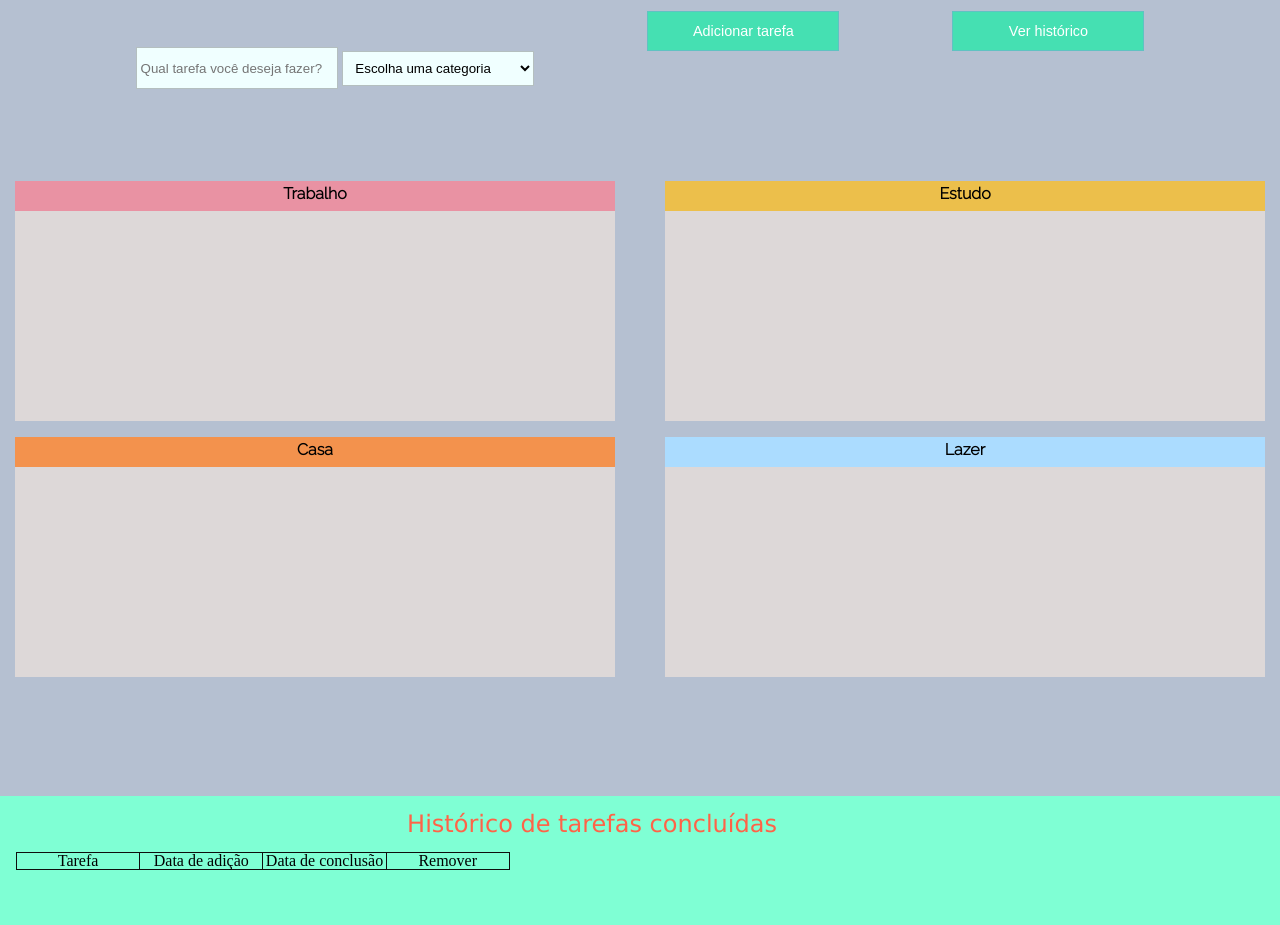
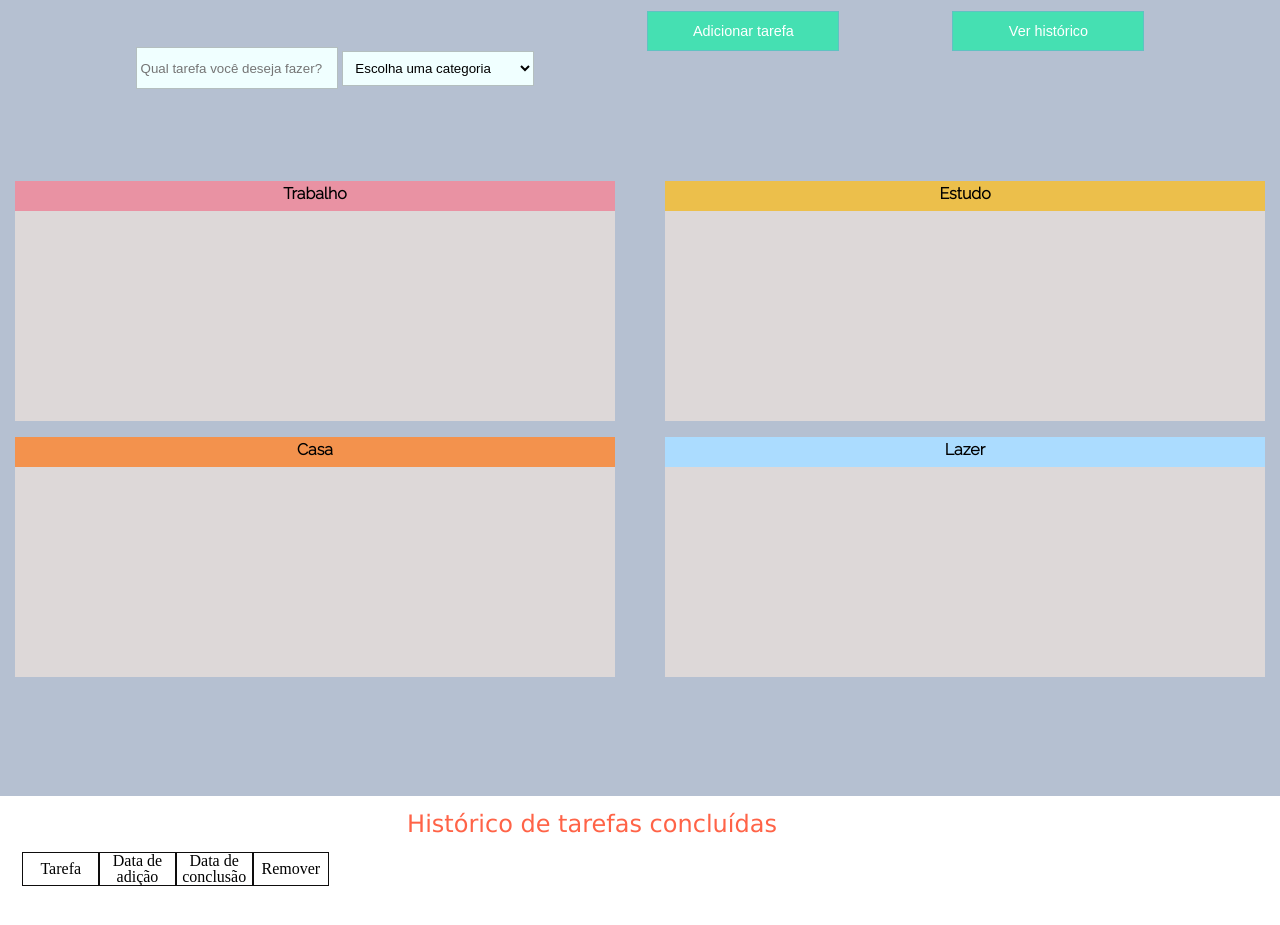
Before and after one commit to alvseven/Lista-de-tarefas, a plain HTML site: page index.html in a window 1280 px wide. Shown: the part 61-986 px from the top of the page. Drawn offline with Linux system fonts and the light colour scheme; a web font is replaced by a local one.

Commit message:
corrigindo todos os arquivos

```diff
--- a/src/css/style.css
+++ b/src/css/style.css
@@ -157,21 +157,31 @@ header h1 {
     cursor: pointer;
 }
 
-table, th, td {
+th, td {
     border: 1px solid rgb(14, 13, 13);
 }
 
 th {
-    text-align: center;
-    padding: 0 auto 0.20rem;
+    display: flex;
+    justify-content: center;
+    align-items: center;
     width: 24%;
 }
 
 td {
-    text-align: center;
+    display: flex;
+    justify-content: center;
+    align-items: center;
     font-family:Impact, Haettenschweiler, 'Arial Narrow Bold', sans-serif;
     width: 24%;
-    height: 5rem;
+    min-height: 8rem;
+    overflow: auto;
+}
+
+tr {
+    display: flex;
+    justify-content: center;
+    align-items: stretch;
 }
 
 a {
@@ -206,8 +216,6 @@ table td {
     text-align: center;
 }
 
-@media screen and (min-width: 1025px) {
-    body {
-      background-color: aquamarine;
-    }
+@media screen and (min-width: 1024px) {
+
   }
```
